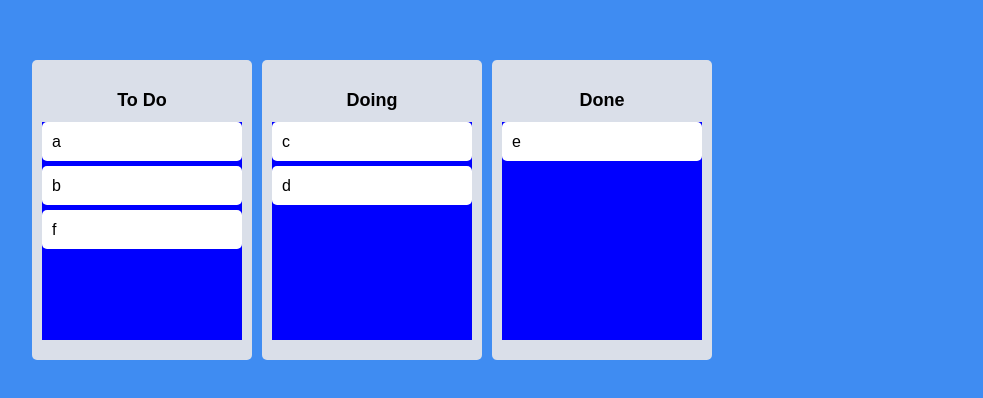
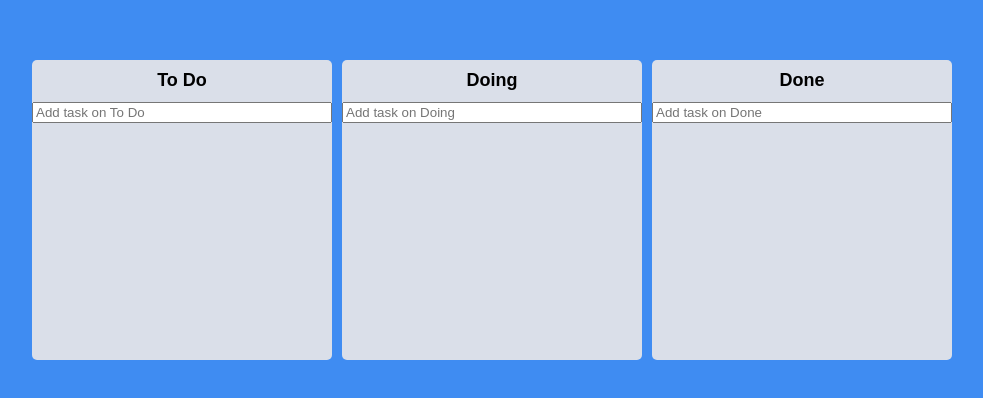
Before and after one commit to chae-chae/react-todo-app, a React (Create React App) app: page / in a window 1280 px wide. Shown: the part 190-588 px from the top of the page, without its empty margins (268-1251 px from the left). Built offline with nearby package versions, Linux system fonts and the light colour scheme.

Commit message:
add a new to do task

```diff
--- a/src/App.tsx
+++ b/src/App.tsx
@@ -36,8 +36,9 @@
       // same board movement
       setToDos((allBoards) => {
         const boardCopy = [...allBoards[source.droppableId]];
+        const taskObj = boardCopy[source.index];
         boardCopy.splice(source.index, 1);
-        boardCopy.splice(destination?.index, 0, draggableId);
+        boardCopy.splice(destination?.index, 0, taskObj);
         return {
           ...allBoards,
           [source.droppableId]: boardCopy,
@@ -48,9 +49,11 @@
       // cross board movement
       setToDos((allBoards) => {
         const sourceBoard = [...allBoards[source.droppableId]];
+        const taskObj = sourceBoard[source.index];
+
         const destinationBoard = [...allBoards[destination.droppableId]];
         sourceBoard.splice(source.index, 1);
-        destinationBoard.splice(destination.index, 0, draggableId);
+        destinationBoard.splice(destination.index, 0, taskObj);
         return {
           ...allBoards,
           [source.droppableId]: sourceBoard,
--- a/src/Components/Board.tsx
+++ b/src/Components/Board.tsx
@@ -1,15 +1,19 @@
+import { useForm } from "react-hook-form";
 import { Droppable } from "react-beautiful-dnd";
 import styled from "styled-components";
-import DraggableCard from "./DraggableCard";
+import DragableCard from "./DraggableCard";
+import { ITodo, toDoState } from "../atoms";
+import { useSetRecoilState } from "recoil";
 
 const Wrapper = styled.div`
-  padding: 20px 10px;
-  padding-top: 30px;
+  width: 300px;
+  padding-top: 10px;
   background-color: ${(props) => props.theme.boardColor};
   border-radius: 5px;
   min-height: 300px;
   display: flex;
   flex-direction: column;
+  overflow: hidden;
 `;
 
 const Title = styled.h2`
@@ -19,25 +23,80 @@
   font-size: 18px;
 `;
 
-const Area = styled.div`
-  background-color: blue;
+interface IAreaProps {
+  isDraggingFromThis: boolean;
+  isDraggingOver: boolean;
+}
+
+const Area = styled.div<IAreaProps>`
+  background-color: ${(props) =>
+    props.isDraggingOver
+      ? "#dfe6e9"
+      : props.isDraggingFromThis
+      ? "#b2bec3"
+      : "transparent"};
   flex-grow: 1;
+  transition: background-color 0.3s ease-in-out;
+  padding: 20px;
+`;
+
+const Form = styled.form`
+  width: 100%;
+  input {
+    width: 100%;
+  }
 `;
 
 interface IBoardProps {
-  toDos: string[];
+  toDos: ITodo[];
   boardId: string;
 }
 
+interface IForm {
+  toDo: string;
+}
+
 function Board({ toDos, boardId }: IBoardProps) {
+  const setToDos = useSetRecoilState(toDoState);
+  const { register, setValue, handleSubmit } = useForm<IForm>();
+  const onValid = ({ toDo }: IForm) => {
+    const newToDo = {
+      id: Date.now(),
+      text: toDo,
+    };
+    setToDos((allBoards) => {
+      return {
+        ...allBoards,
+        [boardId]: [newToDo, ...allBoards[boardId]],
+      };
+    });
+    setValue("toDo", "");
+  };
   return (
     <Wrapper>
       <Title>{boardId}</Title>
+      <Form onSubmit={handleSubmit(onValid)}>
+        <input
+          {...register("toDo", { required: true })}
+          type="text"
+          placeholder={`Add task on ${boardId}`}
+        />
+      </Form>
       <Droppable droppableId={boardId}>
-        {(magic) => (
-          <Area ref={magic.innerRef} {...magic.droppableProps}>
+        {(magic, info) => (
+          <Area
+            isDraggingOver={info.isDraggingOver}
+            isDraggingFromThis={Boolean(info.draggingFromThisWith)}
+            ref={magic.innerRef}
+            {...magic.droppableProps}
+          >
             {toDos.map((toDo, index) => (
-              <DraggableCard key={toDo} index={index} toDo={toDo} />
+              <DragableCard
+                key={toDo.id}
+                index={index}
+                toDoId={toDo.id}
+                toDoText={toDo.text}
+              />
             ))}
             {magic.placeholder}
           </Area>
@@ -46,5 +105,4 @@
     </Wrapper>
   );
 }
-
 export default Board;
--- a/src/Components/DraggableCard.tsx
+++ b/src/Components/DraggableCard.tsx
@@ -2,28 +2,34 @@
 import { Draggable } from "react-beautiful-dnd";
 import styled from "styled-components";
 
-const Card = styled.div`
+const Card = styled.div<{ isDragging: boolean }>`
   border-radius: 5px;
   margin-bottom: 5px;
   padding: 10px 10px;
-  background-color: ${(props) => props.theme.cardColor};
+  background-color: ${(props) =>
+    props.isDragging ? "#74b9ff" : props.theme.cardColor};
+  transition: background-color 0.5s ease-in-out;
+  box-shadow: ${(props) =>
+    props.isDragging ? "0px 2px 5px rgba(0,0,0,0.05)" : "none"};
 `;
 
 interface IDraggableCardProps {
-  toDo: string;
+  toDoId: number;
+  toDoText: string;
   index: number;
 }
 
-function DraggableCard({ toDo, index }: IDraggableCardProps) {
+function DraggableCard({ toDoId, toDoText, index }: IDraggableCardProps) {
   return (
-    <Draggable key={toDo} draggableId={toDo} index={index}>
-      {(magic) => (
+    <Draggable draggableId={toDoId + ""} index={index}>
+      {(magic, snapshot) => (
         <Card
+          isDragging={snapshot.isDragging}
           ref={magic.innerRef}
           {...magic.dragHandleProps}
           {...magic.draggableProps}
         >
-          {toDo}
+          {toDoText}
         </Card>
       )}
     </Draggable>
--- a/src/atoms.tsx
+++ b/src/atoms.tsx
@@ -1,15 +1,19 @@
-import { atom, selector } from "recoil";
-import { recoilPersist } from "recoil-persist";
+import { atom } from "recoil";
+
+export interface ITodo {
+  id: number;
+  text: string;
+}
 
 interface IToDoState {
-  [key: string]: string[];
+  [key: string]: ITodo[];
 }
 
 export const toDoState = atom<IToDoState>({
   key: "toDo",
   default: {
-    "To Do": ["a", "b", "f"],
-    Doing: ["c", "d"],
-    Done: ["e"],
+    "To Do": [],
+    Doing: [],
+    Done: [],
   },
 });
```
